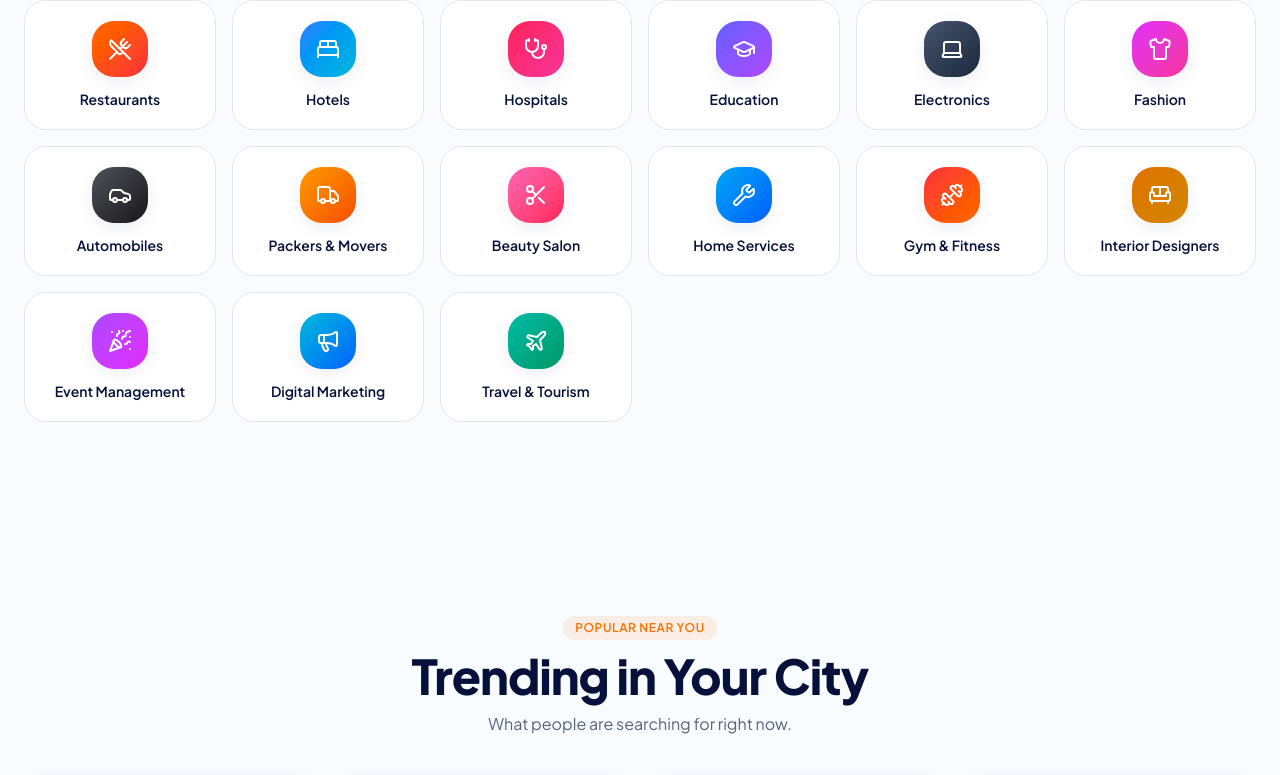
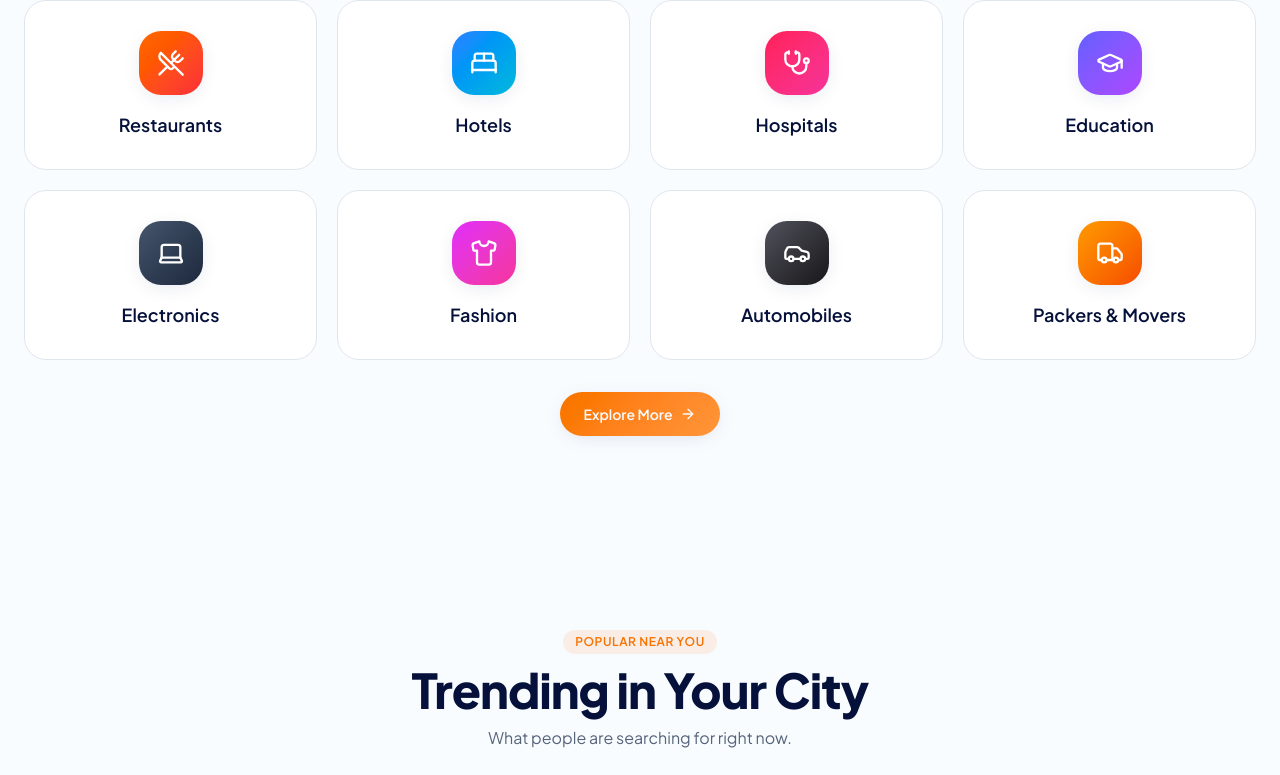
Before and after one commit to kaaypahije/kaypahije, a React (Vite) app: page / in a window 1280 px wide. Shown: the part 1222-1997 px from the top of the page. Built offline with nearby package versions, Linux system fonts and the light colour scheme.

Commit message:
Refine homepage categories, card actions, and listing filters

```diff
--- a/src/components/site/BusinessCard.tsx
+++ b/src/components/site/BusinessCard.tsx
@@ -1,5 +1,5 @@
 import { Link } from "react-router-dom";
-import { Star, MapPin, Phone, BadgeCheck } from "lucide-react";
+import { MapPin, Phone, BadgeCheck } from "lucide-react";
 import { businessImage, type Business } from "@/data/businesses";
 
 export function BusinessCard({ b, index = 0 }: { b: Business; index?: number }) {
@@ -15,11 +15,7 @@ export function BusinessCard({ b, index = 0 }: { b: Business; index?: number })
           loading="lazy"
           className="h-full w-full object-cover transition-transform duration-500 group-hover:scale-110"
         />
-        <div className="absolute inset-x-0 top-0 flex items-start justify-between p-3">
-          <span className="inline-flex items-center gap-1 rounded-full bg-white/95 backdrop-blur px-2.5 py-1 text-xs font-bold text-foreground shadow">
-            <Star className="h-3 w-3 fill-amber-500 text-amber-500" /> {b.rating}
-            <span className="text-muted-foreground font-normal">({b.reviews})</span>
-          </span>
+        <div className="absolute inset-x-0 top-0 flex items-start justify-end p-3">
           {b.verified && (
             <span className="inline-flex items-center gap-1 rounded-full bg-gradient-accent px-2.5 py-1 text-xs font-semibold text-accent-foreground shadow">
               <BadgeCheck className="h-3 w-3" /> Verified
--- a/src/components/site/CategoryGrid.tsx
+++ b/src/components/site/CategoryGrid.tsx
@@ -4,10 +4,17 @@ import { categories } from "@/data/businesses";
 
 type IconName = keyof typeof Icons;
 
-export function CategoryGrid({ limit }: { limit?: number }) {
+export function CategoryGrid({ limit, mode = "default" }: { limit?: number; mode?: "default" | "home" }) {
   const items = limit ? categories.slice(0, limit) : categories;
+  const isHome = mode === "home";
   return (
-    <div className="grid grid-cols-2 sm:grid-cols-3 md:grid-cols-4 lg:grid-cols-6 gap-3 md:gap-4">
+    <div
+      className={
+        isHome
+          ? "grid grid-cols-2 md:grid-cols-4 gap-4 md:gap-5"
+          : "grid grid-cols-2 sm:grid-cols-3 md:grid-cols-4 lg:grid-cols-6 gap-3 md:gap-4"
+      }
+    >
       {items.map((c, i) => {
         const Icon = (Icons[c.icon as IconName] || Icons.Circle) as React.ComponentType<{
           className?: string;
@@ -16,15 +23,21 @@ export function CategoryGrid({ limit }: { limit?: number }) {
           <Link
             key={c.name}
             to={`/listings?category=${encodeURIComponent(c.name)}`}
-            className="group relative flex flex-col items-center justify-center gap-3 rounded-2xl bg-card border border-border p-5 hover-lift animate-fade-up"
+            className={`group relative flex flex-col items-center justify-center rounded-2xl bg-card border border-border hover-lift animate-fade-up ${
+              isHome ? "min-h-[170px] gap-4 p-6" : "gap-3 p-5"
+            }`}
             style={{ animationDelay: `${i * 30}ms` }}
           >
             <div
-              className={`h-14 w-14 rounded-2xl bg-gradient-to-br ${c.color} grid place-items-center text-white shadow-soft group-hover:scale-110 transition-transform`}
+              className={`rounded-2xl bg-gradient-to-br ${c.color} grid place-items-center text-white shadow-soft group-hover:scale-110 transition-transform ${
+                isHome ? "h-16 w-16" : "h-14 w-14"
+              }`}
             >
-              <Icon className="h-6 w-6" />
+              <Icon className={isHome ? "h-7 w-7" : "h-6 w-6"} />
             </div>
-            <p className="text-sm font-semibold text-center text-foreground">{c.name}</p>
+            <p className={`text-center text-foreground font-semibold ${isHome ? "text-lg" : "text-sm"}`}>
+              {c.name}
+            </p>
           </Link>
         );
       })}
--- a/src/components/site/FloatingActions.tsx
+++ b/src/components/site/FloatingActions.tsx
@@ -1,5 +1,5 @@
 import { useState } from "react";
-import { MessageCircle, Phone, Bot, X, Send } from "lucide-react";
+import { Phone, Bot, X, Send } from "lucide-react";
 
 export function FloatingActions() {
   const [chatOpen, setChatOpen] = useState(false);
@@ -15,7 +15,9 @@ export function FloatingActions() {
           style={{ height: 52, width: 52 }}
           aria-label="WhatsApp"
         >
-          <MessageCircle className="h-6 w-6" />
+          <svg viewBox="0 0 24 24" aria-hidden="true" className="h-6 w-6 fill-current">
+            <path d="M19.05 4.91A9.82 9.82 0 0 0 12.03 2C6.58 2 2.14 6.42 2.14 11.86c0 1.74.46 3.44 1.33 4.93L2 22l5.37-1.41a9.86 9.86 0 0 0 4.66 1.19h.01c5.45 0 9.89-4.42 9.89-9.86a9.8 9.8 0 0 0-2.88-7.01zm-7.02 15.2h-.01a8.2 8.2 0 0 1-4.17-1.14l-.3-.18-3.19.84.85-3.11-.2-.32a8.14 8.14 0 0 1-1.26-4.34c0-4.5 3.67-8.16 8.19-8.16a8.12 8.12 0 0 1 5.79 2.39 8.1 8.1 0 0 1 2.4 5.78c0 4.5-3.68 8.14-8.1 8.14zm4.49-6.11c-.25-.13-1.47-.72-1.7-.8-.23-.09-.39-.13-.56.12-.17.25-.65.8-.8.96-.15.17-.29.19-.54.06-.25-.13-1.04-.38-1.98-1.2-.73-.65-1.23-1.45-1.37-1.69-.14-.25-.01-.38.11-.51.11-.11.25-.29.37-.43.12-.15.17-.25.25-.42.08-.17.04-.31-.02-.43-.06-.13-.56-1.35-.77-1.84-.2-.48-.4-.41-.56-.42h-.48c-.17 0-.44.06-.67.31-.23.25-.88.86-.88 2.1s.9 2.44 1.03 2.61c.13.17 1.76 2.69 4.26 3.77.6.26 1.07.41 1.44.52.61.19 1.17.16 1.61.1.49-.07 1.47-.6 1.67-1.18.21-.58.21-1.08.15-1.18-.06-.1-.22-.16-.47-.28z" />
+          </svg>
         </a>
         <a
           href="tel:+919876543210"
--- a/src/routes/index.tsx
+++ b/src/routes/index.tsx
@@ -307,7 +307,15 @@ export function HomePage() {
           subtitle="From a quick coffee to a wedding planner - explore everything your city has to offer."
         />
         <div className="mt-10">
-          <CategoryGrid />
+          <CategoryGrid limit={8} mode="home" />
+        </div>
+        <div className="mt-8 flex justify-center">
+          <Link
+            to="/categories"
+            className="inline-flex items-center gap-2 rounded-full bg-gradient-accent px-6 py-3 text-sm font-semibold text-accent-foreground shadow-soft hover:shadow-glow transition-all"
+          >
+            Explore More <ArrowRight className="h-4 w-4" />
+          </Link>
         </div>
       </section>
 
--- a/src/routes/listings.index.tsx
+++ b/src/routes/listings.index.tsx
@@ -1,6 +1,6 @@
 import { useMemo, useState } from "react";
 import { useSearchParams } from "react-router-dom";
-import { Search, MapPin, SlidersHorizontal, Star } from "lucide-react";
+import { Search, MapPin, SlidersHorizontal } from "lucide-react";
 import { businesses, cities, categories } from "@/data/businesses";
 import { BusinessCard } from "@/components/site/BusinessCard";
 
@@ -9,7 +9,6 @@ export function ListingsPage() {
   const [q, setQ] = useState(searchParams.get("q") ?? "");
   const [city, setCity] = useState(searchParams.get("city") ?? "");
   const [category, setCategory] = useState(searchParams.get("category") ?? "");
-  const [minRating, setMinRating] = useState(0);
   const [showFilters, setShowFilters] = useState(false);
 
   const filtered = useMemo(() => {
@@ -23,10 +22,9 @@ export function ListingsPage() {
         return false;
       if (city && b.city !== city) return false;
       if (category && b.category !== category) return false;
-      if (b.rating < minRating) return false;
       return true;
     });
-  }, [q, city, category, minRating]);
+  }, [q, city, category]);
 
   return (
     <>
@@ -92,26 +90,6 @@ export function ListingsPage() {
                 ))}
               </div>
             </div>
-            <div className="rounded-2xl bg-card border border-border p-5">
-              <h3 className="font-bold mb-3">Minimum Rating</h3>
-              <div className="space-y-1.5">
-                {[0, 3, 4, 4.5].map((r) => (
-                  <button
-                    key={r}
-                    onClick={() => setMinRating(r)}
-                    className={`w-full text-left rounded-lg px-3 py-1.5 text-sm inline-flex items-center gap-1.5 ${minRating === r ? "bg-accent/10 text-accent font-semibold" : "hover:bg-secondary"}`}
-                  >
-                    {r === 0 ? (
-                      "Any"
-                    ) : (
-                      <>
-                        <Star className="h-3.5 w-3.5 fill-amber-500 text-amber-500" /> {r}+
-                      </>
-                    )}
-                  </button>
-                ))}
-              </div>
-            </div>
           </aside>
 
           <div>
```
